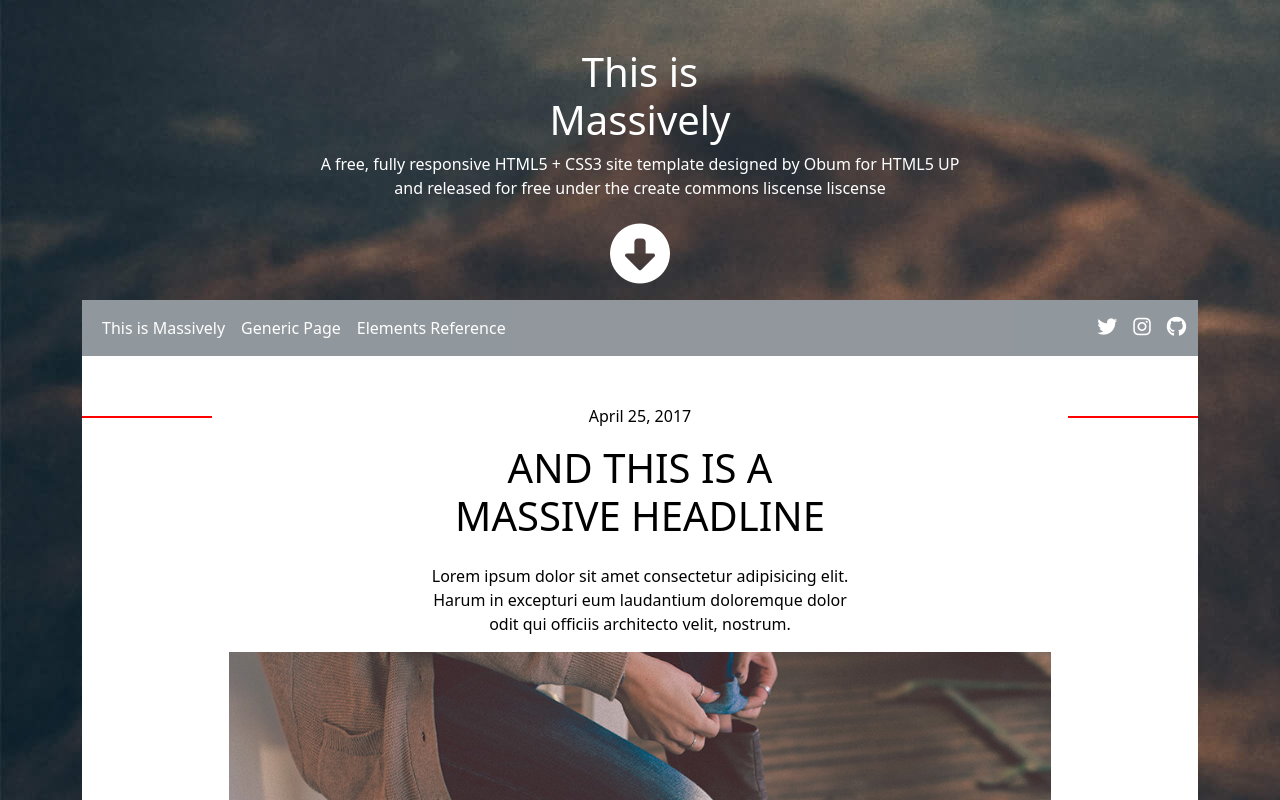
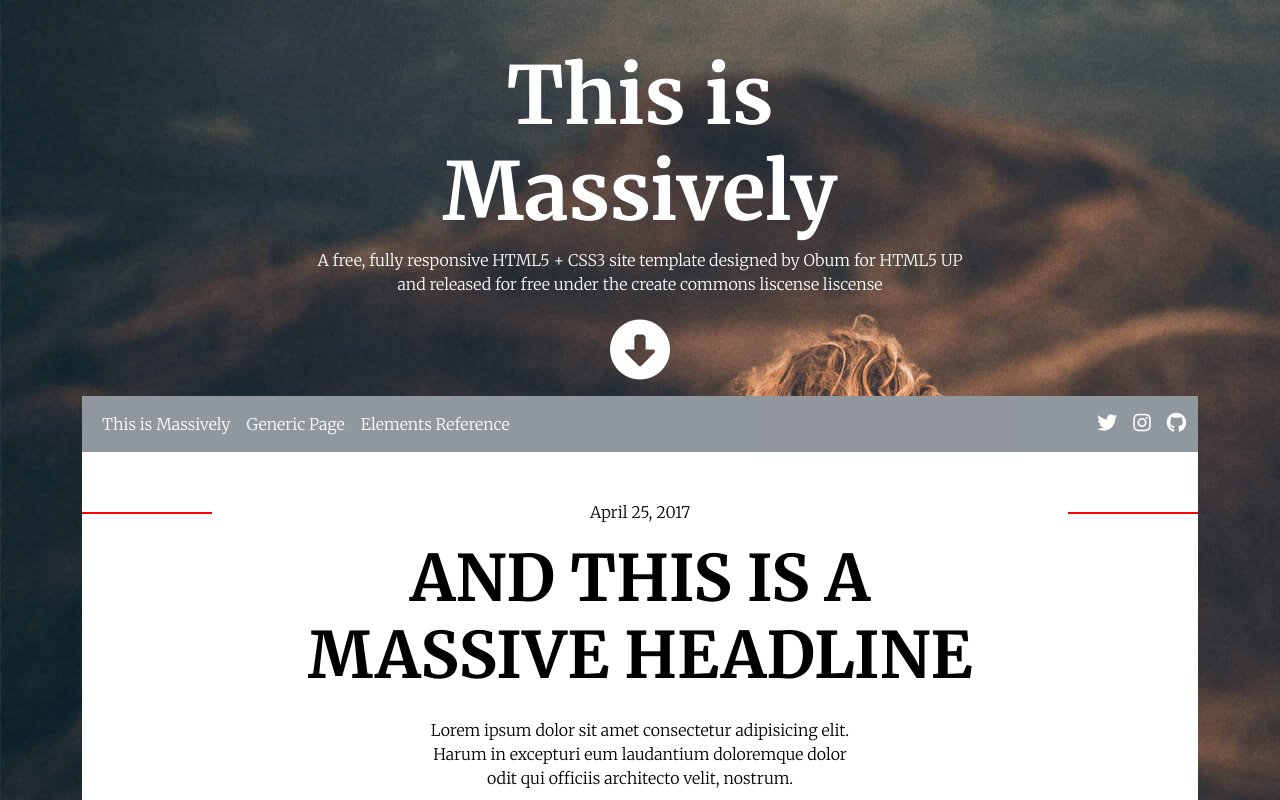
Before and after one commit to Obumezi/massively-landing-page, a website: page index.html in a window 1280 px wide. Shown: the top 800 px of the page. Drawn offline with nearby package versions, Linux system fonts and the light colour scheme.

Commit message:
updated text sizes

```diff
--- a/index.html
+++ b/index.html
@@ -20,7 +20,8 @@
 
   <link rel="preconnect" href="https://fonts.googleapis.com">
   <link rel="preconnect" href="https://fonts.gstatic.com" crossorigin>
-  <link href="https://fonts.googleapis.com/css2?family=Merriweather:ital,wght@0,300;0,700;1,300;1,700&display=swap"
+  <link
+    href="https://fonts.googleapis.com/css2?family=Merriweather:ital,wght@0,300;0,700;1,300;1,700&family=Source+Sans+Pro&display=swap"
     rel="stylesheet">
 
 
@@ -30,7 +31,7 @@
 
   <div class="container">
     <div class="flex  text-center mt-5">
-      <h1> This is <br> Massively </h1>
+      <h1 class="first-header"> This is <br> Massively </h1>
 
       <p>A free, fully responsive HTML5 + CSS3 site template designed by Obum for HTML5 UP <br> and released for free
         under the create commons liscense
@@ -110,9 +111,10 @@
         <div class="main-section-container text-center">
           <p class="text-center mt-5 text-line" style="color: black;">April 25, 2017</p>
 
-          <h1 class="text-center" style="color: black;">AND THIS IS A <br> MASSIVE HEADLINE</h1>
+          <h1 class="text-center second-header" style="color: black;">AND THIS IS A <br> MASSIVE HEADLINE</h1>
 
-          <p class="text-center mt-4" style="color: black;">Lorem ipsum dolor sit amet consectetur adipisicing elit.
+          <p class="text-center mt-4 second-header-text " style="color: black;">Lorem ipsum dolor sit amet consectetur
+            adipisicing elit.
             <br>
             Harum in excepturi eum laudantium doloremque dolor
             <br> odit qui officiis architecto velit,
@@ -129,7 +131,7 @@
 
           <!-- picture grid system -->
 
-          <div class="container">
+          <div class="container name-grid">
 
             <div class="row justify-content-center">
 
--- a/styles.css
+++ b/styles.css
@@ -1,9 +1,28 @@
 body {
     background-image: url(./assets/images/bg.jpg);
     color: white;
+    font-family: 'Merriweather', serif;
+}
+
+
+
+.first-header {
+
+    font-size: 80px;
+    font-weight: 700;
+    font-style: normal;
 
 }
 
+.second-header {
+    font-size: 64px;
+    font-weight: 600;
+}
+
+.second-header-text {
+    font-size: 16px;
+    font-style: normal;
+}
 
 .text-line:before {
     content: " ";
@@ -42,6 +61,20 @@ body {
     color: white;
 }
 
-.image-col{
-	width: 350px
+.image-col {
+    width: 350px
 }
+
+
+.name-grid {
+
+    display: block;
+    margin: 0 auto;
+
+}
+
+.grid-date {}
+
+.grid-main-text {}
+
+.grid-parpagraph {}
```
